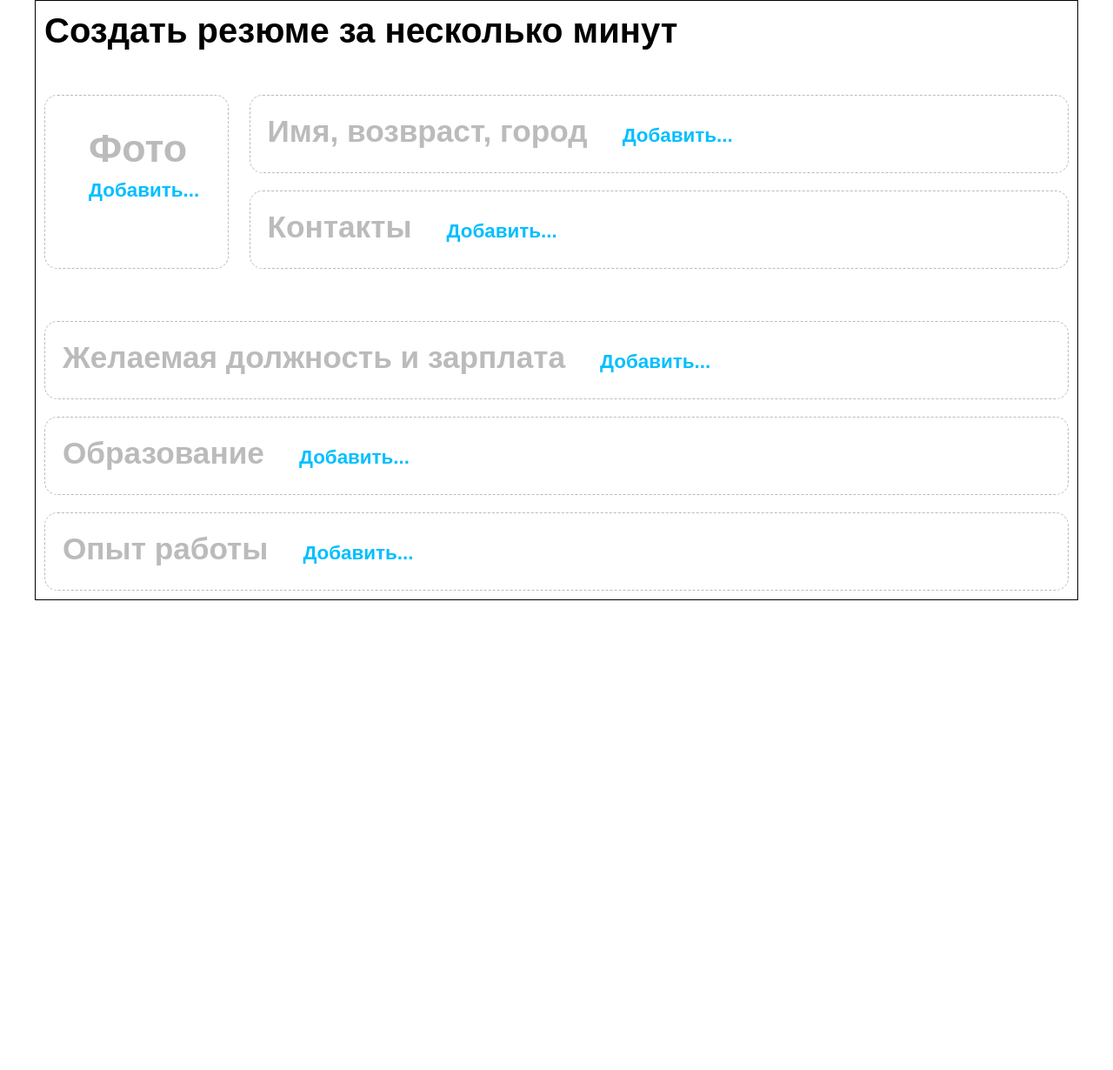
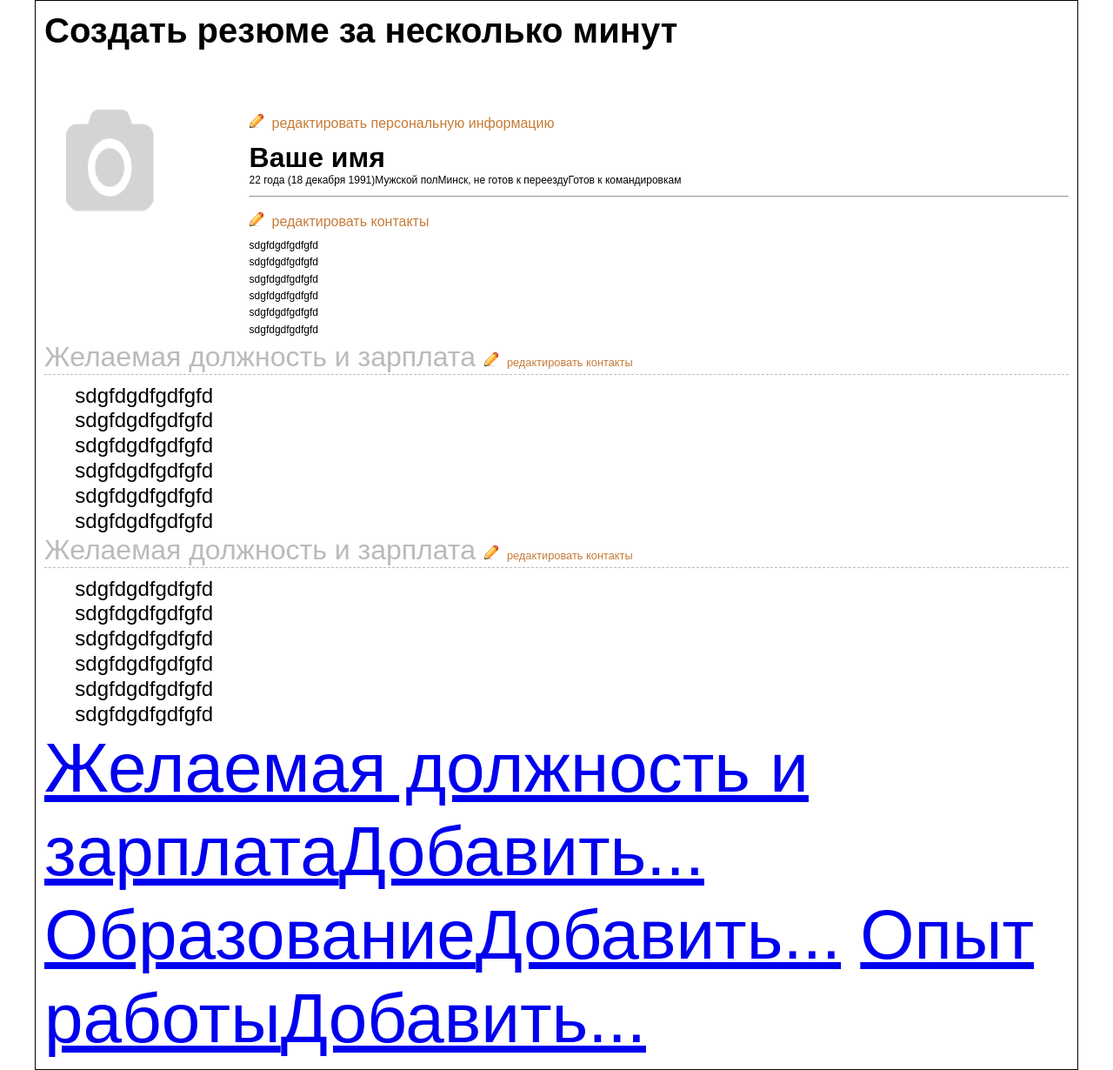
Before and after one commit to Telpuk/resume_pconsult, a PHP site: page / in a window 1280 px wide. Shown: the whole page at 87% size. Before the commit the page ends 690 px from the top, so only its background shows below. Run offline with PHP 8.4, Linux system fonts and the light colour scheme; data that the repository does not hold is empty.

```diff
--- a/mvc/Controllers/IndexController.php
+++ b/mvc/Controllers/IndexController.php
@@ -1,26 +1,29 @@
 <?php
 	class IndexController extends IController{
 		private $_view;
-		private $_dbuser;
-		private $_iduser;
+		private $_db_user;
+		private $_id_user;
 
 		public function __construct(){
 			parent::__construct();
 			$this->_view = new View();
+			$this->_db_user = new User();
 
 //			$this->sessionClear();
 
-			$this->_iduser = $this->getSessionUserID('user');
+			$this->_id_user = $this->getSessionUserID('user');
 
-			if(!$this->_iduser){
-				$this->_dbuser = new User();
-				$this->_dbuser->setIdUser();
-				$this->_iduser = $this->_dbuser->getIdUser();
-				$this->setSessionUsers(array('user' => $this->_iduser));
+			if(!$this->_id_user){
+				$this->_db_user->setIdUser();
+				$this->_id_user = $this->_db_user->getIdUser();
+				$this->setSessionUsers(array('user' => $this->_id_user));
 			}
 		}
 
 		public  function indexAction(){
+
+			$this->_db_user->selectPersonalData($this->_id_user);
+
 
 			return $this->_view->render([
 				'view'=>'index/index',
--- a/mvc/Views/controller/index/index.phtml
+++ b/mvc/Views/controller/index/index.phtml
@@ -2,20 +2,69 @@
 	<article>
 		<h1>Создать резюме за несколько минут</h1>
 		<section class="foto_fio">
-			<a class="addFoto" href='<?=BASE_URL.'/profile/photo'?>'><span>Фото</span><br><span>Добавить...</span></a>
+			<!--			<a class="addFoto" href='--><?//=BASE_URL.'/profile/photo'?><!--'><span>Фото</span><br><span>Добавить...</span></a>-->
+			<figure>
+				<p><img src="<?=BASE_URL.'/files/photo/no-photo.png'?>" alt="" ></p>
+			</figure>
 			<div class="addFio">
-				<a href='<?=BASE_URL.'/profile/personal'?>'><span>Имя, возвраст, город</span><span>Добавить...</span></a>
-				<a href='<?=BASE_URL.'/profile/contacts'?>'><span>Контакты</span><span>Добавить...</span></a>
+				<div class="personal_data">
+					<header>
+						<h1><a href='<?=BASE_URL.'/profile/personal'?>'><img src="<?=BASE_URL.'/public/img/edit.png'?>">редактировать персональную информацию</a></h1>
+						<h2>Ваше имя</h2>
+					</header>
+					<section class="personals">
+						<p>22 года (18 декабря 1991)Мужской полМинск, не готов к переездуГотов к командировкам</p>
+					</section>
+				</div>
+				<hr>
+				<div class="contacts_per">
+					<h1><a href='<?=BASE_URL.'/profile/contacts'?>'><img src="<?=BASE_URL.'/public/img/edit.png'?>">редактировать контакты</a></h1>
+					<section class="personals_co">
+						<p>sdgfdgdfgdfgfd</p>
+						<p>sdgfdgdfgdfgfd</p>
+						<p>sdgfdgdfgdfgfd</p>
+						<p>sdgfdgdfgdfgfd</p>
+						<p>sdgfdgdfgdfgfd</p>
+						<p>sdgfdgdfgdfgfd</p>
+					</section>
+				</div>
+				<!--				<a class='w' href='--><?//=BASE_URL.'/profile/personal'?><!--'><span>Имя, возвраст,
+				город</span><span>Добавить...</span></a>-->
+<!--				<a href='--><?//=BASE_URL.'/profile/contacts'?><!--'><span>Контакты</span><span>Добавить...</span></a>-->
 			</div>
 			<div class="clear"></div>
+			<div class="salary_and_position">
+				<span>Желаемая должность и зарплата<a href='<?=BASE_URL.'/profile/contacts'?>'><img src="<?=BASE_URL
+						.'/public/img/edit.png'?>">редактировать контакты</a></span>
+				<section>
+					<p>sdgfdgdfgdfgfd</p>
+					<p>sdgfdgdfgdfgfd</p>
+					<p>sdgfdgdfgdfgfd</p>
+					<p>sdgfdgdfgdfgfd</p>
+					<p>sdgfdgdfgdfgfd</p>
+					<p>sdgfdgdfgdfgfd</p>
+				</section>
+			</div>
+			<div class="salary_and_position">
+				<span>Желаемая должность и зарплата<a href='<?=BASE_URL.'/profile/contacts'?>'><img src="<?=BASE_URL
+						.'/public/img/edit.png'?>">редактировать контакты</a></span>
+				<section>
+					<p>sdgfdgdfgdfgfd</p>
+					<p>sdgfdgdfgdfgfd</p>
+					<p>sdgfdgdfgdfgfd</p>
+					<p>sdgfdgdfgdfgfd</p>
+					<p>sdgfdgdfgdfgfd</p>
+					<p>sdgfdgdfgdfgfd</p>
+				</section>
+			</div>
 			<aside class="side">
 				<a href='<?=BASE_URL.'/side/position'?>'><span>Желаемая должность и зарплата</span><span>Добавить...</span></a>
 				<a href='<?=BASE_URL.'/side/education'?>'><span>Образование</span><span>Добавить...</span></a>
 				<a href='<?=BASE_URL.'/side/experience'?>'><span>Опыт работы</span><span>Добавить...</span></a>
 			</aside>
-<!--			<aside class="end_resume">-->
-<!--				<a href="" >Закончить заполение анкеты</a>-->
-<!--			</aside>-->
+			<!--			<aside class="end_resume">-->
+			<!--				<a href="" >Закончить заполение анкеты</a>-->
+			<!--			</aside>-->
 		</section>
 	</article>
 </main>
--- a/public/css/style.css
+++ b/public/css/style.css
@@ -81,12 +81,12 @@ body {
     font-size: .5em;
 }
 
-.registration h1{
-    font-weight: normal;
-    text-align: center;
-    font-size: 0.5em;
-    margin-bottom: 20px;
-}
+/*.registration h1{*/
+    /*font-weight: normal;*/
+    /*text-align: center;*/
+    /*font-size: 0.5em;*/
+    /*margin-bottom: 20px;*/
+/*}*/
 .registration input[type=submit]{
     cursor: pointer;
     font-weight: bold;
@@ -168,32 +168,34 @@ a.addFoto{
     float: left;
 }
 
-.addFio a, aside.side a{
-    display: block;
-    height: 90px;
-    font-weight: bold;
-    font-size: .4em;
-    text-decoration: none;
-    border: 1px #bbbbbb dashed;
-    padding-top: 20px;
-    padding-left: 20px;
-    border-radius: 15px;
-    -moz-border-radius: 15px;
-}
+/*.addFio ., aside.side a{*/
+    /*display: block;*/
+    /*height: 90px;*/
+    /*font-weight: bold;*/
+    /*font-size: .4em;*/
+    /*text-decoration: none;*/
+    /*border: 1px #bbbbbb dashed;*/
+    /*padding-top: 20px;*/
+    /*padding-left: 20px;*/
+    /*border-radius: 15px;*/
+    /*-moz-border-radius: 15px;*/
+/*}*/
 
-aside.side a:first-child{
-    margin-top: 60px;
-}
+/*aside.side a:first-child{*/
+    /*margin-top: 60px;*/
+/*}*/
 
-aside.side a{
-    margin-top: 20px;
-}
+/*aside.side a{*/
+    /*margin-top: 20px;*/
+/*}*/
 
-a.addFoto:hover, .addFio a:hover, aside.side a:hover{
-    cursor: pointer;
-    background-color: rgba(186, 186, 186, 0.3);
-    border: 1px #bbbbbb dashed;
-}
+/*a.addFoto:hover, */
+/*.addFio a:hover,*/
+/*aside.side a:hover{*/
+    /*cursor: pointer;*/
+    /*background-color: rgba(186, 186, 186, 0.3);*/
+    /*border: 1px #bbbbbb dashed;*/
+/*}*/
 
 a.addFoto span:first-child{
     font-size: 1.4em;
@@ -206,20 +208,20 @@ a.addFoto span:last-child{
 }
 
 
-.addFio a:last-child{
-    margin-top: 20px;
-}
+/*.addFio a:last-child{*/
+    /*margin-top: 20px;*/
+/*}*/
 
-.addFio a span:first-child, aside.side a span:first-child{
-    font-size: 1.1em;
-    color: #bbbbbb;
-}
+/*.addFio a span:first-child, aside.side a span:first-child{*/
+    /*font-size: 1.1em;*/
+    /*color: #bbbbbb;*/
+/*}*/
 
-.addFio a span:last-child, aside.side a span:last-child{
-    padding-left: 40px;
-    color: deepskyblue;
-    font-size: 0.7em;
-}
+/*.addFio a span:last-child, aside.side a span:last-child{*/
+    /*padding-left: 40px;*/
+    /*color: deepskyblue;*/
+    /*font-size: 0.7em;*/
+/*}*/
 
 /*download photo*/
 
@@ -246,7 +248,8 @@ a.delete_photo{
     text-transform: uppercase;
 }
 
-.photo .no-save, .personal .no-save{
+.photo .no-save,
+.personal .no-save{
     display: block;
     float: left;
     height: 40px;
@@ -258,7 +261,8 @@ a.delete_photo{
     color: #bbbbbb;
     background-color: rgba(186, 186, 186, 0.3);
 }
-.photo section, .personal section{
+.photo section,
+.personal section{
     padding-left: 100px;
 }
 
@@ -272,13 +276,15 @@ a.delete_photo{
     border-right-color: rgba(186, 186, 186, 0.3);
     border-left: 0;
 }
-.photo .no-save:hover, .personal .no-save:hover{
+.photo .no-save:hover,
+.personal .no-save:hover{
     cursor: pointer;
     background-color: rgba(186, 186, 186, 0.3);
     color: red;
 }
 
-.photo section h1, .personal  section h1{
+.photo section h1,
+.personal  section h1{
     margin-top: 40px;
     font-size: 0.5em;
 }
@@ -323,7 +329,8 @@ a.delete_photo{
     float: left;
     margin-left: -20px;
 }
-#submit_download, .save input[type=submit]{
+#submit_download,
+.save input[type=submit]{
     cursor: pointer;
     font-size: 0.25em;
     width: 150px;
@@ -734,3 +741,73 @@ table.possessions_language *[data-tr-language-further-id] td:nth-child(1){
     padding-right: 20px;
     width: 210px;
 }
+
+/*index.php*/
+
+.foto_fio figure{
+    float: left;
+    width: 18%;
+}
+
+.foto_fio figure img{
+    width: 150px;
+    height: 150px;
+}
+
+.addFio header h1,
+.contacts_personal h1 {
+    margin-bottom: 5px;
+}
+.addFio header h1 img,
+.contacts_per h1 img,
+.salary_and_position span img{
+    margin-right: 10px;
+}
+
+.addFio header h1 a,
+.contacts_per h1 a,
+.salary_and_position span a{
+    font-size: .4em;
+    font-weight: normal;
+    text-decoration: none;
+    color: #c67b37;
+    border: none;
+    margin-right: 10px;
+}
+.addFio header h2{
+    font-size: .4em;
+}
+.personals{
+    margin-bottom: -30px;
+}
+
+.contacts_per{
+    margin-top: -45px;
+}
+.personals_co{
+    margin-top: -45px;
+}
+.personals p, .personals_co p{
+    margin-bottom: 5px;
+    font-size: .15em;
+}
+.salary_and_position{
+    width: 100%;
+}
+.salary_and_position span a{
+    margin-left: 10px;
+}
+
+.salary_and_position span{
+    display: block;
+    width: 100%;
+    font-size: .4em;
+    color: #bababa;
+    border-bottom: 1px #bababa dashed;
+    font-weight: normal;
+}
+.salary_and_position section{
+    padding-top: 10px;
+    margin-left: 3%;
+    font-size: .3em;
+}
```
Also changed, not shown: mvc/Models/User.php (+45 -0 lines), public/img/edit.png (added).
